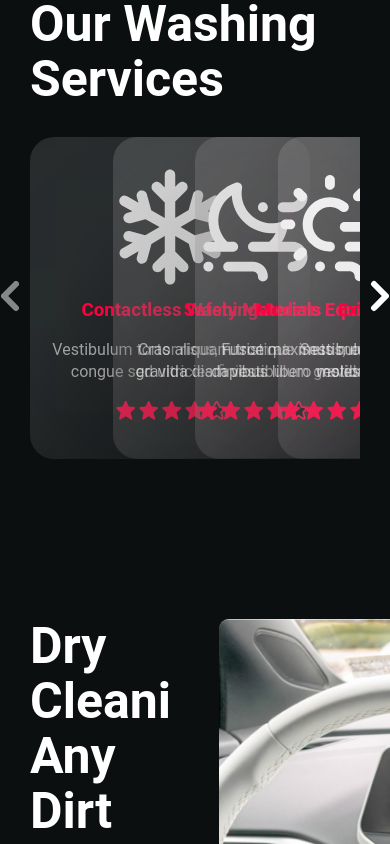
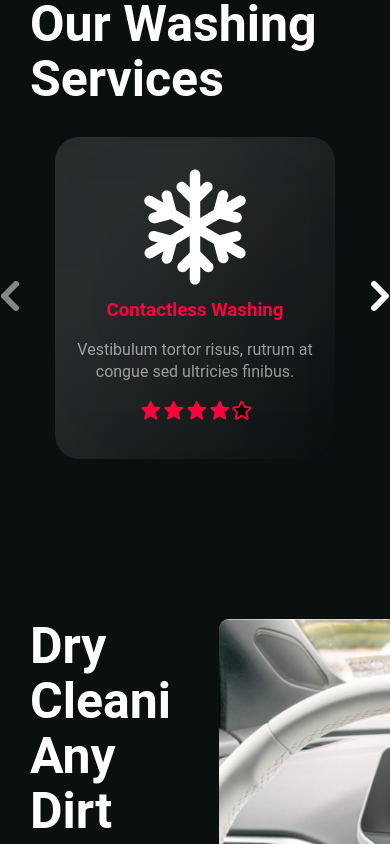
Before and after one commit to oleksandr-sidarok/car-wash, a Vue app: page / in a window 390 px wide. Shown: the part 2740-3584 px from the top of the page. Built offline with nearby package versions, Linux system fonts and the light colour scheme.

Commit message:
add adptive for washing slider

```diff
--- a/src/assets/css/base.css
+++ b/src/assets/css/base.css
@@ -29,6 +29,8 @@ body {
     min-height: 100vh;
     color: #FFFFFF90;
     background: var(--background-color);
+
+    overflow-x: hidden;
 }
 
 h1, h2, h3, h4, h5, h6 {
--- a/src/components/CardsSlider.vue
+++ b/src/components/CardsSlider.vue
@@ -4,9 +4,11 @@
         :slides-per-view="props.slidesPerView"
         :modules="swiperModules"
         :navigation="{nextEl: '.next', prevEl: '.prev'}"
+        :breakpoints="props.breakpoints"
     >
       <swiper-slide v-for="item in items">
         <AppCard
+            class="card"
             :title="item.title"
             :description="item.description"
             :content="props.content"
@@ -54,6 +56,10 @@ const props = defineProps({
   slidesPerView: {
     type: Number,
     default: 4
+  },
+  breakpoints: {
+    type: Object,
+    default: {}
   }
 })
 </script>
@@ -78,6 +84,10 @@ const props = defineProps({
   right: -50px;
 }
 
+.card {
+  margin: 0 auto;
+}
+
 :deep(.swiper-button-disabled) {
   opacity: 0.5;
 }
--- a/src/views/HomePage.vue
+++ b/src/views/HomePage.vue
@@ -51,7 +51,7 @@
     <div class="container">
       <div class="inner">
         <h2>Our Washing Services</h2>
-        <cards-slider :items="ourServices" content="center" :stars="true" />
+        <cards-slider :items="ourServices" content="center" :stars="true" :breakpoints="washingSliderBreakpoints" />
       </div>
     </div>
   </section>
@@ -188,9 +188,34 @@ import {Swiper, SwiperSlide} from "swiper/vue";
 import "swiper/css";
 import 'swiper/css/navigation';
 import 'swiper/css/scrollbar';
-import {reactive, ref} from "vue";
+import {reactive, ref, watch} from "vue";
 
 const swiperModules = [Navigation]
+
+// Page Size
+let innerWidth = ref(window.innerWidth)
+
+let washingSliderBreakpoints = {
+  320: {
+    slidesPerView: 1,
+    spaceBetween: 20
+  },
+  576: {
+    slidesPerView: 2,
+    spaceBetween: 20
+  },
+  768: {
+    slidesPerView: 2,
+    spaceBetween: 40
+  },
+  992: {
+    slidesPerView: 3
+  },
+  1200: {
+    slidesPerView: 4,
+    spaceBetween: 40
+  }
+}
 
 let cleaningSwiper = ref({})
 
```
